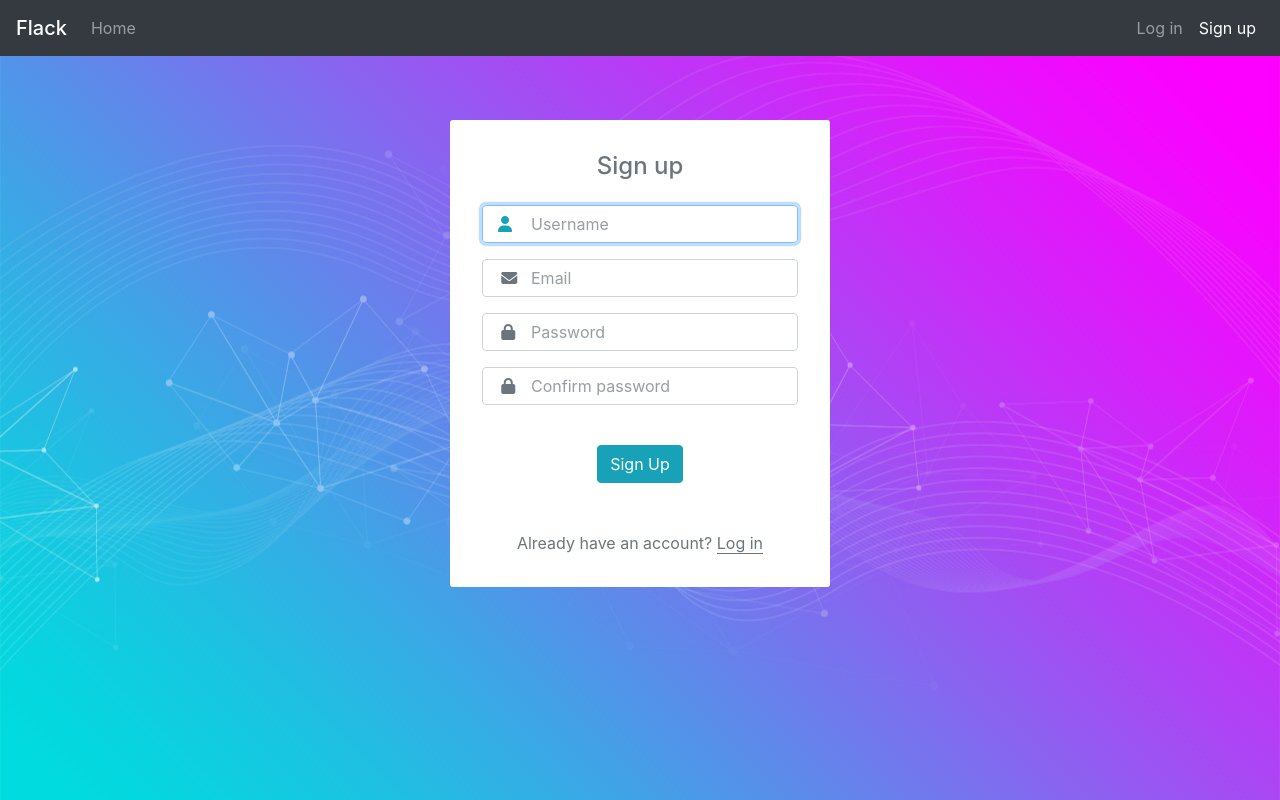
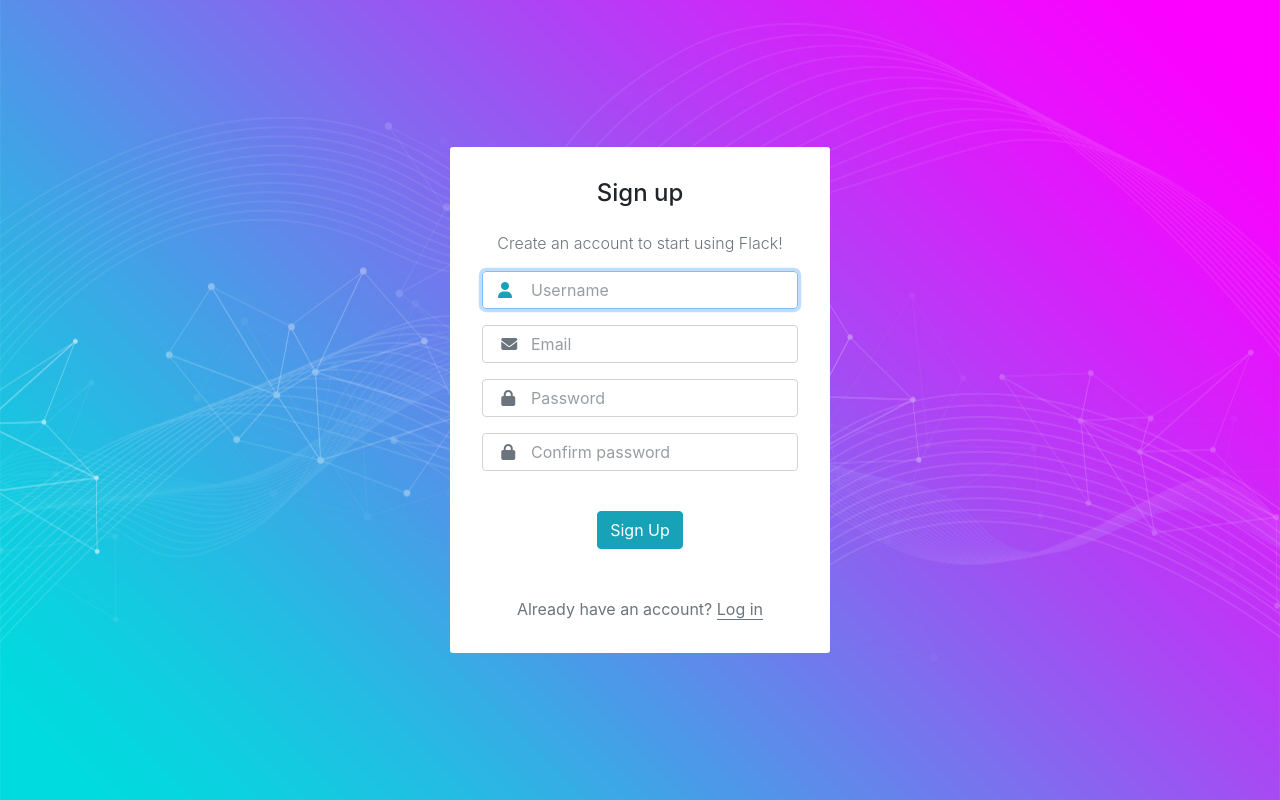
Before and after one commit to NKaty/Flack, a Flask app: page /auth/signup in a window 1280 px wide. Run offline with Flask 2, Linux system fonts and the light colour scheme; some libraries are stand-ins or nearby versions.

Commit message:
move navbar from base template to channels template

```diff
--- a/app/auth/views.py
+++ b/app/auth/views.py
@@ -21,7 +21,7 @@ def signup():
         login_user(user)
         next_url = request.args.get('next')
         if next_url is None or not is_safe_url(next_url):
-            next_url = url_for('main.index')
+            next_url = url_for('main.channels')
         return redirect(next_url)
     return render_template('auth/signup.html', form=form)
 
@@ -35,7 +35,7 @@ def login():
             login_user(user, form.remember_me.data)
             next_url = request.args.get('next')
             if next_url is None or not is_safe_url(next_url):
-                next_url = url_for('main.index')
+                next_url = url_for('main.channels')
             return redirect(next_url)
         flash('Invalid password or email!', 'danger')
     return render_template('auth/login.html', form=form)
--- a/app/main/views.py
+++ b/app/main/views.py
@@ -1,4 +1,4 @@
-from flask import render_template
+from flask import render_template, redirect, url_for
 from flask_login import login_required, current_user
 from flask_socketio import emit, join_room, leave_room
 
@@ -12,7 +12,7 @@ from app import socketio
 
 @main.route('/', methods=['GET'])
 def index():
-    return render_template('index.html')
+    return redirect(url_for('auth.login'))
 
 
 @main.route('/channels', methods=['GET'])
--- a/app/static/style.css
+++ b/app/static/style.css
@@ -124,6 +124,7 @@ textarea[name="message"] {
 .form-wrapper {
     display: flex;
     justify-content: center;
+    align-items: center;
 }
 
 .form {
--- a/app/templates/auth/login.html
+++ b/app/templates/auth/login.html
@@ -4,9 +4,10 @@
 {% block title %}Login - Chat{% endblock %}
 
 {% block page_content %}
-<div class="my-5 form-wrapper">
+<div class="min-vh-100 form-wrapper">
     <div class="col-sm-8 text-center form">
-        <h4 class="text-secondary mb-4">Login</h4>
+        <h4 class="mb-4">Login</h4>
+        <p class="text-secondary font-weight-light">Enter your Flack account to start chatting!</p>
         <form action="{{ url_for('auth.login') }}" method="POST">
             {{ form.csrf_token }}
             {{ displayInputField(form.email, "Email", "fas fa-envelope", autocomplete="off", autofocus=true) }}
--- a/app/templates/auth/signup.html
+++ b/app/templates/auth/signup.html
@@ -4,9 +4,10 @@
 {% block title %}Signup - Chat{% endblock %}
 
 {% block page_content %}
-<div class="my-5 form-wrapper">
+<div class="min-vh-100 form-wrapper">
     <div class="col-sm-8 text-center form">
-        <h4 class="text-secondary mb-4">Sign up</h4>
+        <h4 class="mb-4">Sign up</h4>
+        <p class="text-secondary font-weight-light">Create an account to start using Flack!</p>
         <form action="{{ url_for('auth.signup') }}" method="POST">
             {{ form.csrf_token }}
             {{ displayInputField(form.username, "Username", "fas fa-user", autocomplete="off", autofocus=true) }}
--- a/app/templates/base.html
+++ b/app/templates/base.html
@@ -14,46 +14,9 @@
 </head>
 
 <body class="min-vh-100 d-flex flex-column">
-    <nav id="navbar" class="navbar navbar-expand-sm navbar-dark bg-dark">
-        <a class="navbar-brand mb-0 h1 d-none d-sm-block" href="{{ url_for('main.index') }}">Flack</a>
-        <button class="navbar-toggler" type="button" data-toggle="collapse" data-target="#nav-menu"
-                aria-controls="auth" aria-expanded="false">
-            <span class="navbar-toggler-icon"></span>
-        </button>
-        <div class="collapse navbar-collapse" id="nav-menu">
-            <ul class="navbar-nav mr-auto">
-                <li class="nav-item {{ 'active' if request.path == url_for('main.index') else '' }}">
-                    <a class="nav-link" href="{{ url_for('main.index') }}">Home</a>
-                </li>
-                {% if session.user_id %}
-                <li class="nav-item {{ 'active' if request.path == url_for('main.channels') else '' }}">
-                    <a class="nav-link" href="{{ url_for('main.channels') }}">Chat</a>
-                </li>
-                {% endif %}
-            </ul>
-            {% if session.user_id %}
-            <ul class="navbar-nav ml-auto">
-                <li class="nav-item">
-                    <span class="navbar-text">{{ session.username }}</span>
-                </li>
-                <li class="nav-item">
-                    <a class="nav-link" id="logout" href="{{ url_for('auth.logout') }}">Log out</a>
-                </li>
-            </ul>
-            {% else %}
-            <ul class="navbar-nav ml-auto">
-                <li class="nav-item {{ 'active' if request.path == url_for('auth.login') else '' }}">
-                    <a class="nav-link" href="{{ url_for('auth.login') }}">Log in</a>
-                </li>
-                <li class="nav-item {{ 'active' if request.path == url_for('auth.signup') else '' }}">
-                    <a class="nav-link" href="{{ url_for('auth.signup') }}">Sign up</a>
-                </li>
-            </ul>
-            {% endif %}
-        </div>
-    </nav>
+    {% block nav %}{% endblock %}
 
-    <main class="container-fluid flex-grow-1 main-container pt-3"
+    <main class="container-fluid flex-grow-1 main-container"
           style="background-image: url('{{ url_for('static', filename='images/bg-img.jpg') }}')">
         <div id="flash-messages">
             {% for message in get_flashed_messages(True) %}
```
Also changed, not shown: app/templates/channels.html (+15 -0 lines).
